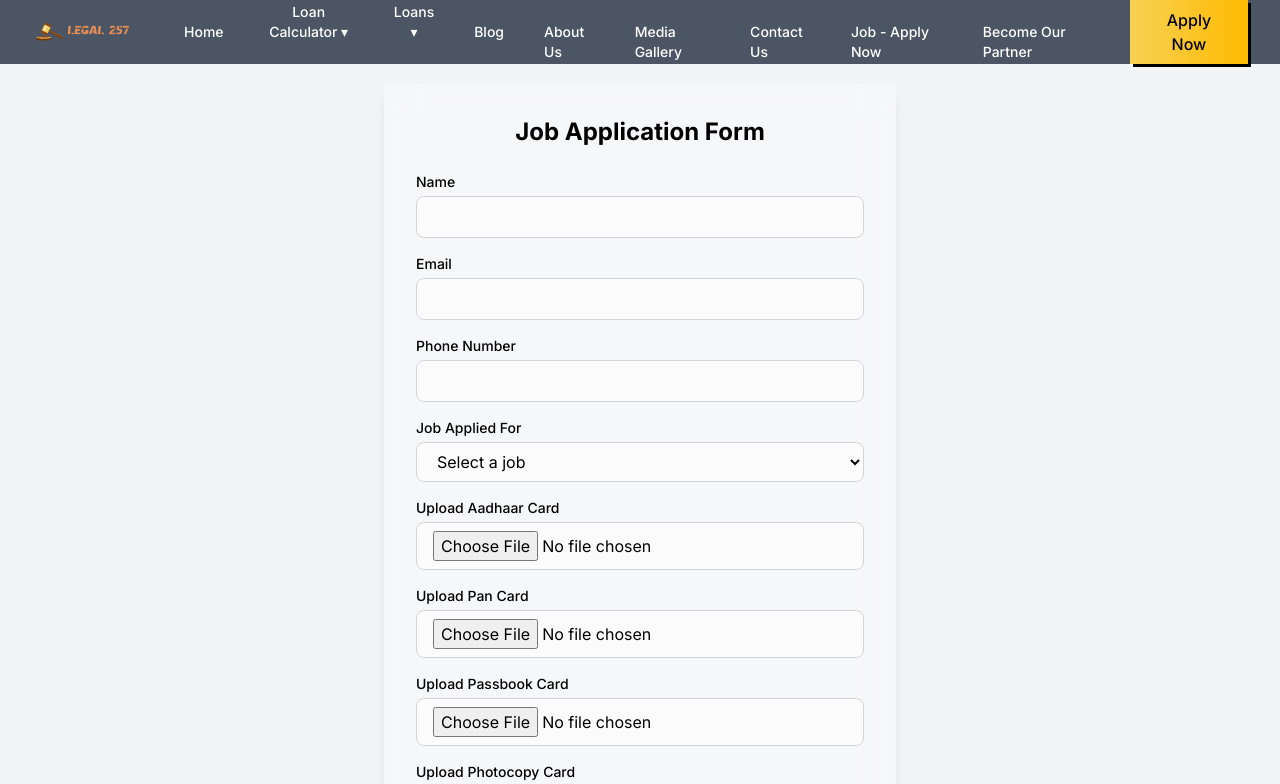
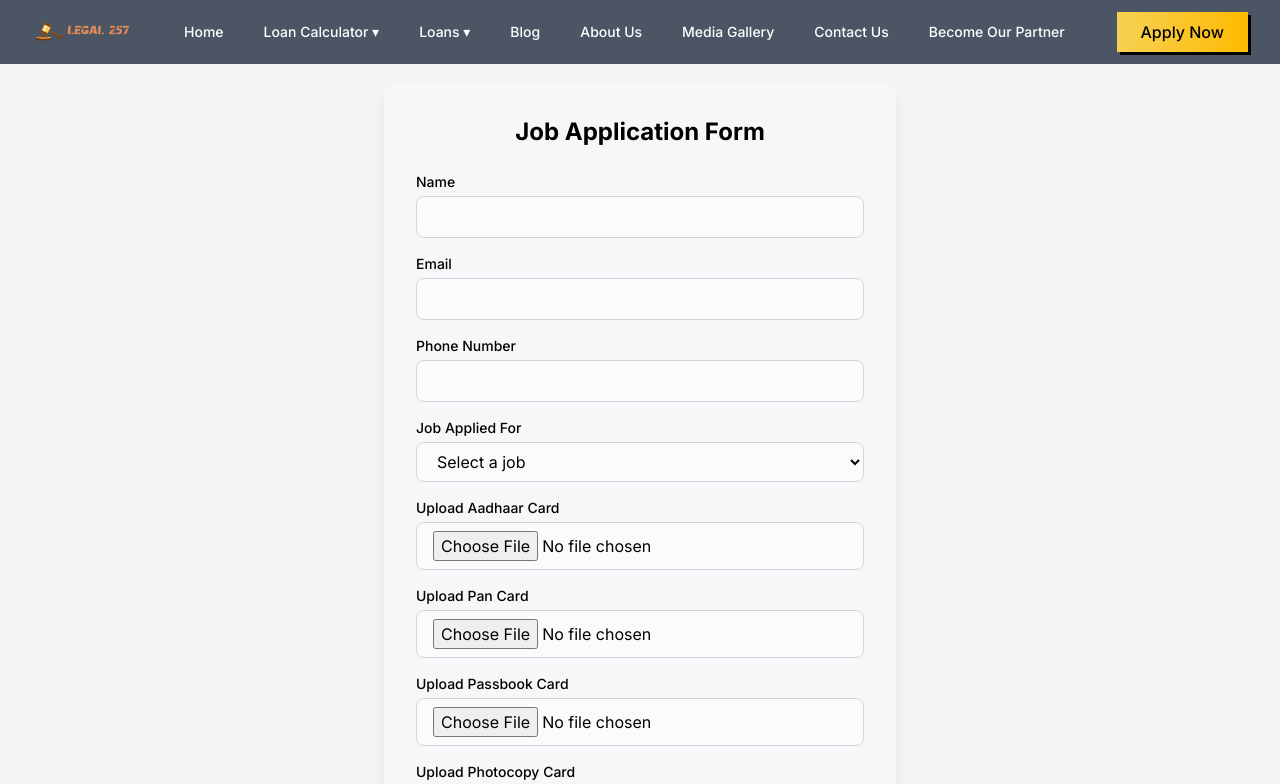
Before and after one commit to niks-nikhil-anand/finance_web_app, a Next.js app: page /applyjob in a window 1280 px wide. Shown: the top 784 px of the page. Built offline with nearby package versions, Linux system fonts and the light colour scheme.

Commit message:
Fix bugs

```diff
--- a/src/component/Homepage/Navbar.jsx
+++ b/src/component/Homepage/Navbar.jsx
@@ -69,7 +69,6 @@ const Navbar = () => {
               <Link href="/about" className="px-3 py-2 rounded-md text-sm font-medium">About Us</Link>
               <Link href="/gallery" className="px-3 py-2 rounded-md text-sm font-medium">Media Gallery</Link>
               <Link href="/contact" className="px-3 py-2 rounded-md text-sm font-medium">Contact Us</Link>
-              <Link href="/apllyjob" className="px-3 py-2 rounded-md text-sm font-medium">Job - Apply Now</Link>
               <Link href="/partnersignup" className="px-3 py-2 rounded-md text-sm font-medium">Become Our Partner</Link>
             </div>
           </div>
@@ -175,6 +174,7 @@ const Navbar = () => {
             </motion.div>
           </div>
           <Link href="/contact" className="block px-3 py-2 rounded-md text-base font-medium text-white">Contact Us</Link>
+          <Link href="/applyjob" className="block px-3 py-2 rounded-md text-base font-medium text-white">Job - Apply Now</Link>
           <Link href="/partnersignup" className="block px-3 py-2 rounded-md text-base font-medium text-white">Become Our Partner</Link>
           <Link href="/applynow">
             <button className="mt-2 w-full px-6 py-2 font-medium gradient_yellow text-black transition-all shadow-[3px_3px_0px_black] hover:shadow-none hover:translate-x-[3px] hover:translate-y-[3px]">
```
